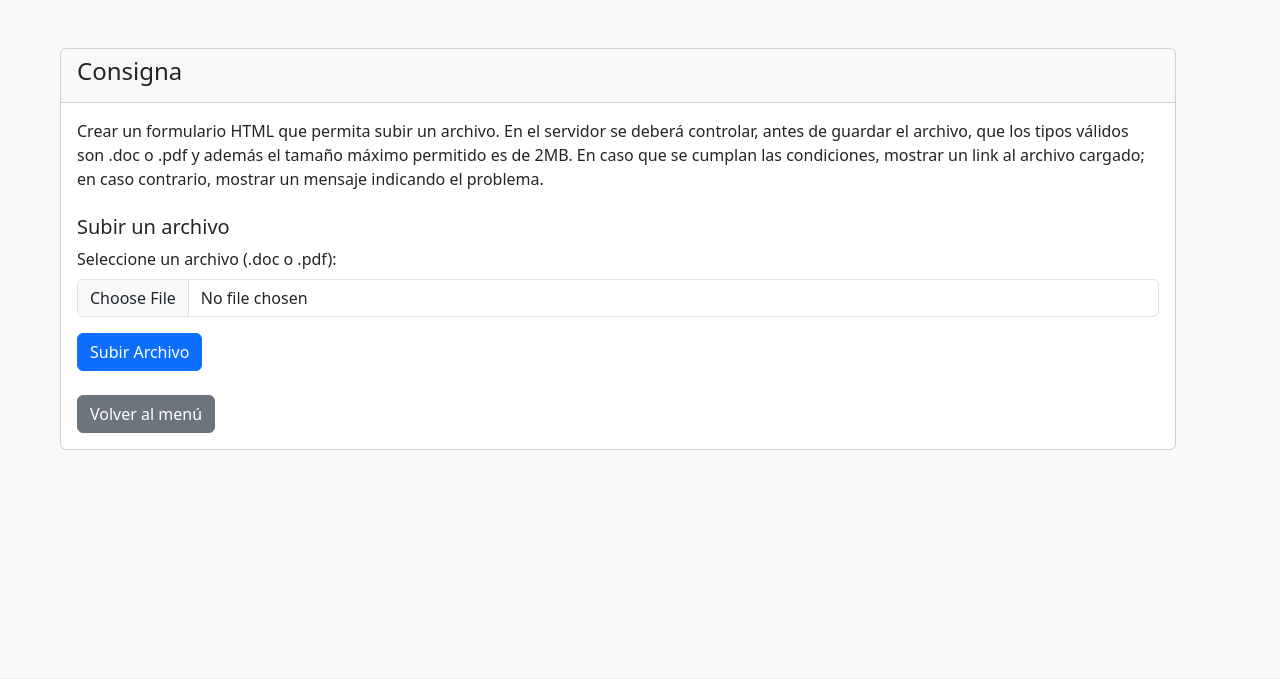
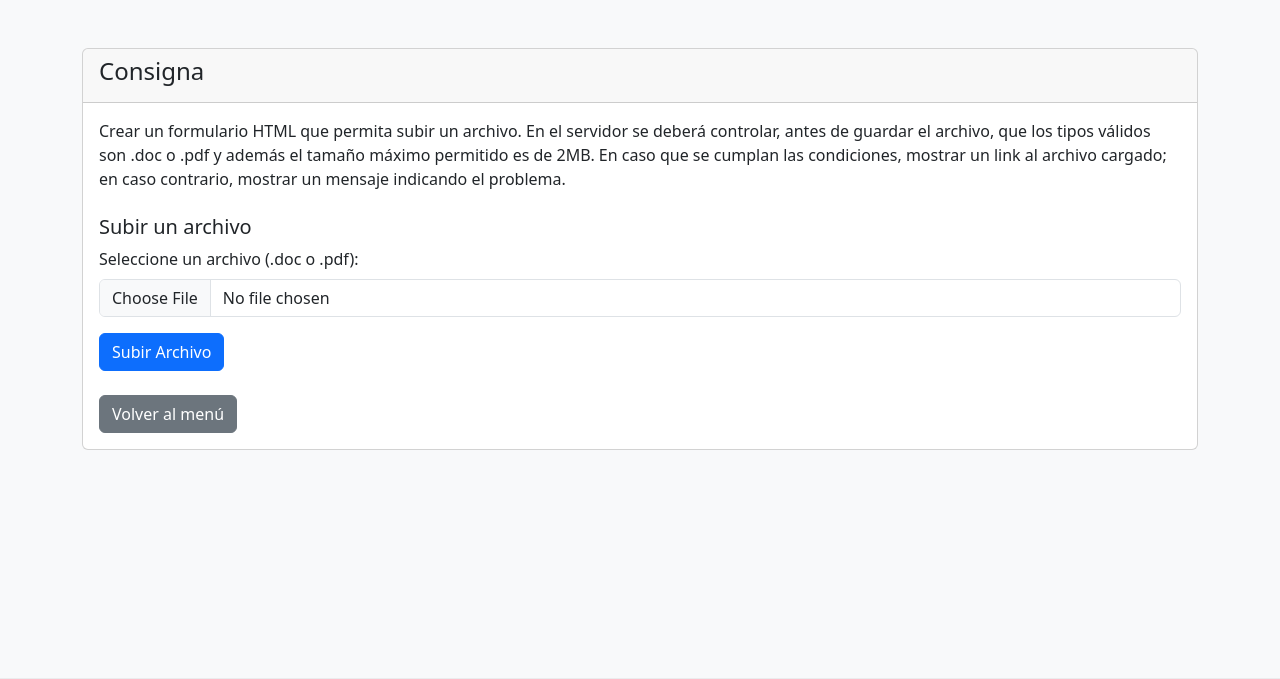
Before and after one commit to userAndres99/TP-Grupal, a PHP site: page /ejercicio1.php in a window 1280 px wide. Shown: the part 66-745 px from the top of the page. Run offline with PHP 8.4, Linux system fonts and the light colour scheme.

Commit message:
cambio orden de ejercicios y centro un div

```diff
--- a/TP2-PWD/Vista/estructura/header.php
+++ b/TP2-PWD/Vista/estructura/header.php
@@ -50,8 +50,8 @@
                             TP3
                         </a>
                         <ul class="dropdown-menu" aria-labelledby="dropdownMenuLink">
+                            <li><a class="dropdown-item" href="../../../TP3-PWD/Vista/index/ejercicio1.php">Ejercicio 1</a></li>
                             <li><a class="dropdown-item" href="../../../TP3-PWD/Vista/index/ejercicio2.php">Ejercicio 2</a></li>
-                            <li><a class="dropdown-item" href="../../../TP3-PWD/Vista/index/ejercicio1.php">Ejercicio 1</a></li>
                             <li><a class="dropdown-item" href="../../../TP3-PWD/Vista/index/ejercicio3.php">Ejercicio 3</a></li>
                         </ul>
                     </div>
--- a/TP3-PWD/Vista/index/ejercicio1.php
+++ b/TP3-PWD/Vista/index/ejercicio1.php
@@ -3,7 +3,7 @@ $Titulo = "Ejercicio 1";
 include_once("../estructura/header.php");
 ?>
 
-    <div class="container m-5">
+    <div class="container my-5">
         <div class="card">
             <div class="card-header">
                 <h1 class="h4">Consigna</h1>
--- a/TP4-PWD/Vista/estructura/header.php
+++ b/TP4-PWD/Vista/estructura/header.php
@@ -56,8 +56,8 @@
                             TP3
                         </a>
                         <ul class="dropdown-menu" aria-labelledby="dropdownMenuLink">
+                            <li><a class="dropdown-item" href="../../../TP3-PWD/Vista/index/ejercicio1.php">Ejercicio 1</a></li>
                             <li><a class="dropdown-item" href="../../../TP3-PWD/Vista/index/ejercicio2.php">Ejercicio 2</a></li>
-                            <li><a class="dropdown-item" href="../../../TP3-PWD/Vista/index/ejercicio1.php">Ejercicio 1</a></li>
                             <li><a class="dropdown-item" href="../../../TP3-PWD/Vista/index/ejercicio3.php">Ejercicio 3</a></li>
                         </ul>
                     </div>
```
